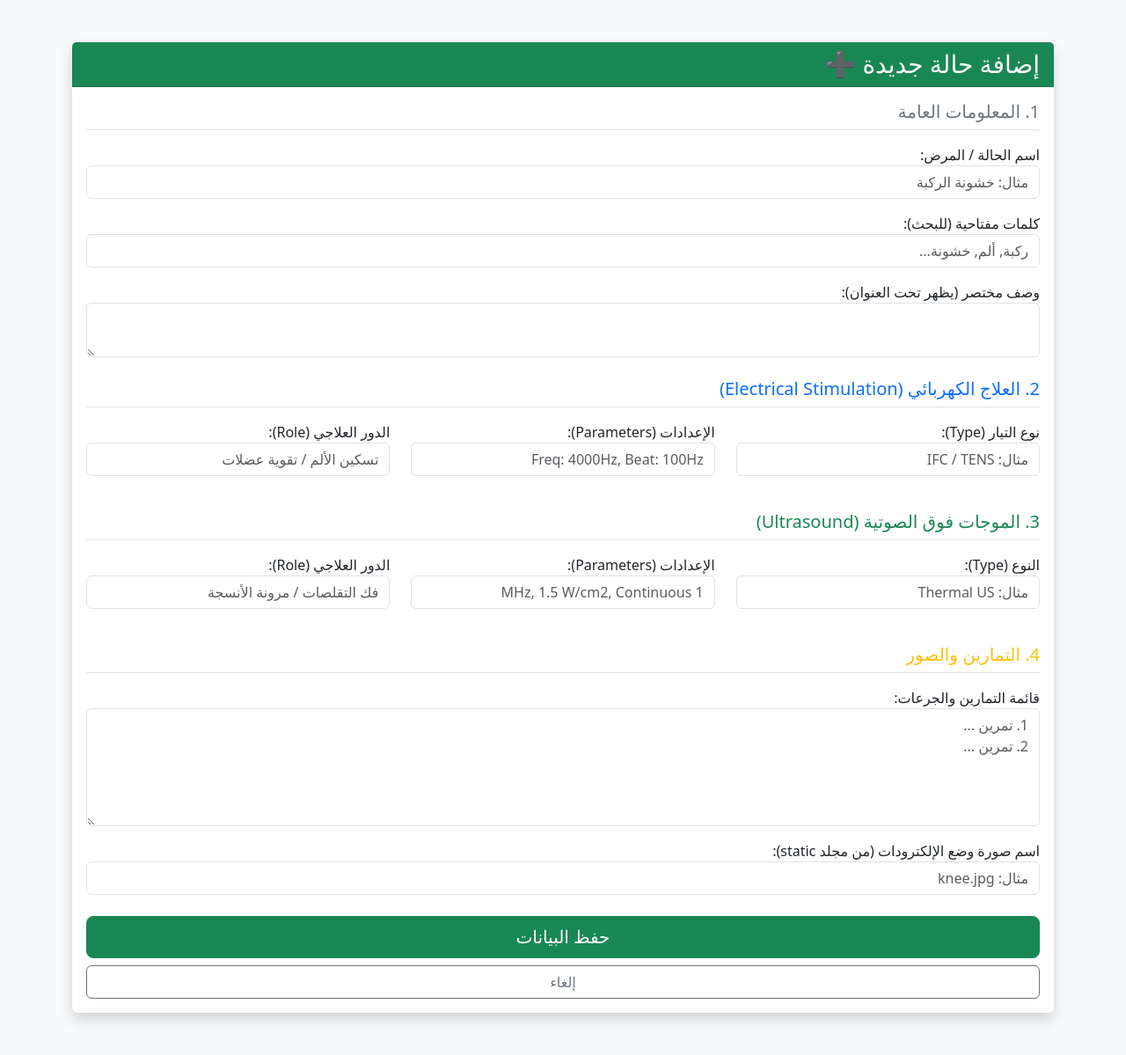
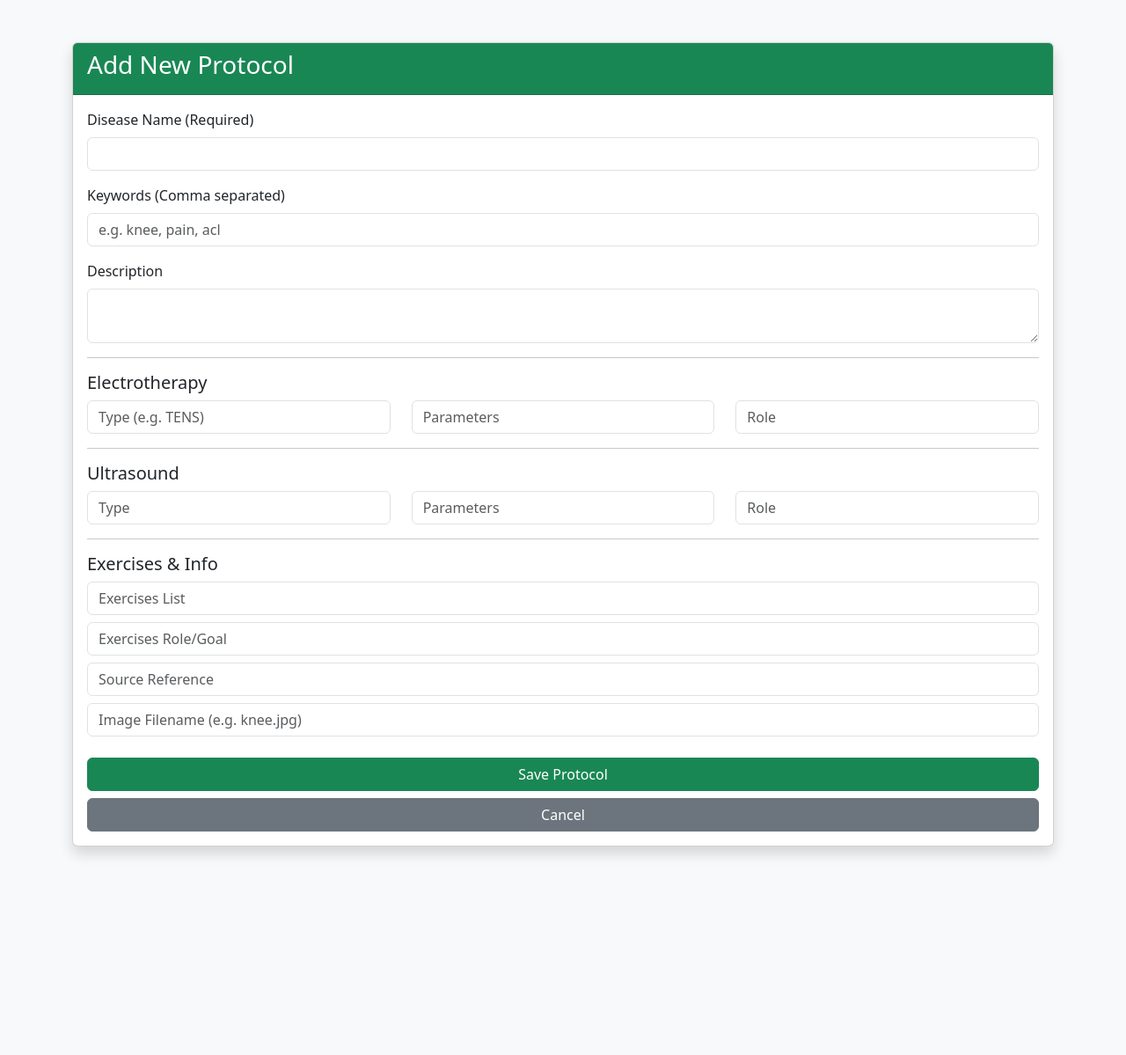
Before and after one commit to abohamza122025-a11y/PhysioExpert-Pro, a Flask app: template templates/add_protocol.html in a window 1280 px wide. Shown: the whole page at 88% size. After the commit the page ends 973 px from the top, so only its background shows below. Run offline with Flask 3, Linux system fonts and the light colour scheme; the template is opened without the code that fills it, so the values that code supplies are empty.

Commit message:
Update add_protocol.html

```diff
--- a/templates/add_protocol.html
+++ b/templates/add_protocol.html
@@ -1,81 +1,64 @@
 <!DOCTYPE html>
-<html lang="ar" dir="rtl">
+<html lang="en">
 <head>
     <meta charset="UTF-8">
-    <title>إضافة بروتوكول جديد</title>
+    <meta name="viewport" content="width=device-width, initial-scale=1.0">
+    <title>Add Protocol</title>
     <link href="https://cdn.jsdelivr.net/npm/bootstrap@5.3.0/dist/css/bootstrap.min.css" rel="stylesheet">
 </head>
 <body class="bg-light">
-<div class="container py-5 text-end">
-    <div class="card shadow border-0">
+
+<div class="container mt-5 mb-5">
+    <div class="card shadow">
         <div class="card-header bg-success text-white">
-            <h3 class="mb-0">إضافة حالة جديدة ➕</h3>
+            <h3>Add New Protocol</h3>
         </div>
         <div class="card-body">
             <form method="POST">
-                <h5 class="text-secondary border-bottom pb-2 mb-3">1. المعلومات العامة</h5>
                 <div class="mb-3">
-                    <label>اسم الحالة / المرض:</label>
-                    <input type="text" name="disease_name" class="form-control" required placeholder="مثال: خشونة الركبة">
+                    <label class="form-label">Disease Name (Required)</label>
+                    <input type="text" name="disease_name" class="form-control" required>
                 </div>
+
                 <div class="mb-3">
-                    <label>كلمات مفتاحية (للبحث):</label>
-                    <input type="text" name="keywords" class="form-control" placeholder="ركبة, ألم, خشونة...">
+                    <label class="form-label">Keywords (Comma separated)</label>
+                    <input type="text" name="keywords" class="form-control" placeholder="e.g. knee, pain, acl">
                 </div>
+
                 <div class="mb-3">
-                    <label>وصف مختصر (يظهر تحت العنوان):</label>
+                    <label class="form-label">Description</label>
                     <textarea name="description" class="form-control" rows="2"></textarea>
                 </div>
 
-                <h5 class="text-primary border-bottom pb-2 mb-3 mt-4">2. العلاج الكهربائي (Electrical Stimulation)</h5>
-                <div class="row">
-                    <div class="col-md-4 mb-3">
-                        <label>نوع التيار (Type):</label>
-                        <input type="text" name="estim_type" class="form-control" placeholder="مثال: IFC / TENS">
-                    </div>
-                    <div class="col-md-4 mb-3">
-                        <label>الإعدادات (Parameters):</label>
-                        <input type="text" name="estim_params" class="form-control" placeholder="Freq: 4000Hz, Beat: 100Hz">
-                    </div>
-                    <div class="col-md-4 mb-3">
-                        <label>الدور العلاجي (Role):</label>
-                        <input type="text" name="estim_role" class="form-control" placeholder="تسكين الألم / تقوية عضلات">
-                    </div>
+                <hr>
+                <h5>Electrotherapy</h5>
+                <div class="row mb-3">
+                    <div class="col-md-4"><input type="text" name="estim_type" class="form-control" placeholder="Type (e.g. TENS)"></div>
+                    <div class="col-md-4"><input type="text" name="estim_params" class="form-control" placeholder="Parameters"></div>
+                    <div class="col-md-4"><input type="text" name="estim_role" class="form-control" placeholder="Role"></div>
                 </div>
 
-                <h5 class="text-success border-bottom pb-2 mb-3 mt-4">3. الموجات فوق الصوتية (Ultrasound)</h5>
-                <div class="row">
-                    <div class="col-md-4 mb-3">
-                        <label>النوع (Type):</label>
-                        <input type="text" name="us_type" class="form-control" placeholder="مثال: Thermal US">
-                    </div>
-                    <div class="col-md-4 mb-3">
-                        <label>الإعدادات (Parameters):</label>
-                        <input type="text" name="us_params" class="form-control" placeholder="1 MHz, 1.5 W/cm2, Continuous">
-                    </div>
-                    <div class="col-md-4 mb-3">
-                        <label>الدور العلاجي (Role):</label>
-                        <input type="text" name="us_role" class="form-control" placeholder="فك التقلصات / مرونة الأنسجة">
-                    </div>
+                <hr>
+                <h5>Ultrasound</h5>
+                <div class="row mb-3">
+                    <div class="col-md-4"><input type="text" name="us_type" class="form-control" placeholder="Type"></div>
+                    <div class="col-md-4"><input type="text" name="us_params" class="form-control" placeholder="Parameters"></div>
+                    <div class="col-md-4"><input type="text" name="us_role" class="form-control" placeholder="Role"></div>
                 </div>
 
-                <h5 class="text-warning border-bottom pb-2 mb-3 mt-4">4. التمارين والصور</h5>
-                <div class="mb-3">
-                    <label>قائمة التمارين والجرعات:</label>
-                    <textarea name="exercises_list" class="form-control" rows="5" placeholder="1. تمرين ...&#10;2. تمرين ..."></textarea>
-                </div>
-                <div class="mb-3">
-                    <label>اسم صورة وضع الإلكترودات (من مجلد static):</label>
-                    <input type="text" name="electrode_image" class="form-control" placeholder="مثال: knee.jpg">
-                </div>
+                <hr>
+                <h5>Exercises & Info</h5>
+                <div class="mb-2"><input type="text" name="exercises_list" class="form-control" placeholder="Exercises List"></div>
+                <div class="mb-2"><input type="text" name="exercises_role" class="form-control" placeholder="Exercises Role/Goal"></div>
+                <div class="mb-2"><input type="text" name="source_ref" class="form-control" placeholder="Source Reference"></div>
+                <div class="mb-2"><input type="text" name="electrode_image" class="form-control" placeholder="Image Filename (e.g. knee.jpg)"></div>
 
-                <div class="d-grid gap-2 mt-4">
-                    <button type="submit" class="btn btn-success btn-lg">حفظ البيانات</button>
-                    <a href="/admin" class="btn btn-outline-secondary">إلغاء</a>
-                </div>
+                <button type="submit" class="btn btn-success mt-3 w-100">Save Protocol</button>
             </form>
+            <a href="/admin" class="btn btn-secondary mt-2 w-100">Cancel</a>
         </div>
     </div>
 </div>
+
 </body>
 </html>
```
